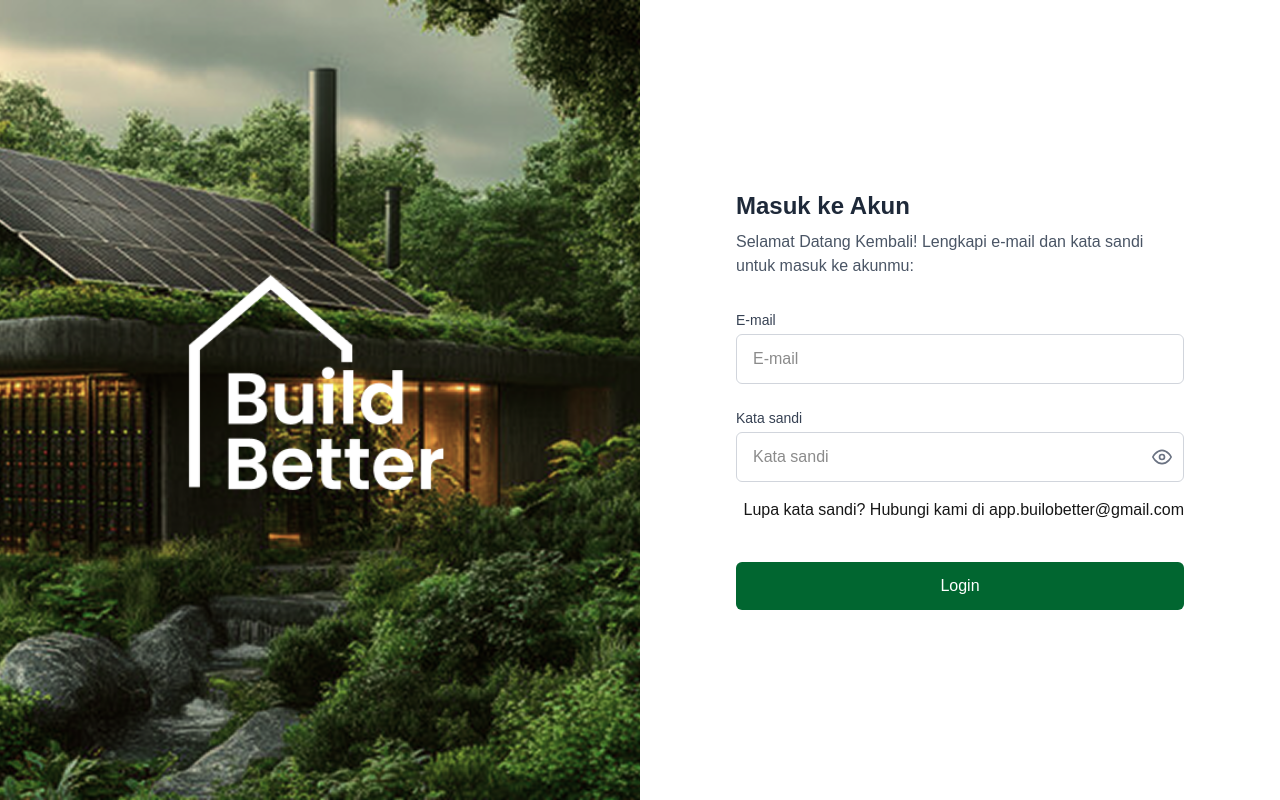
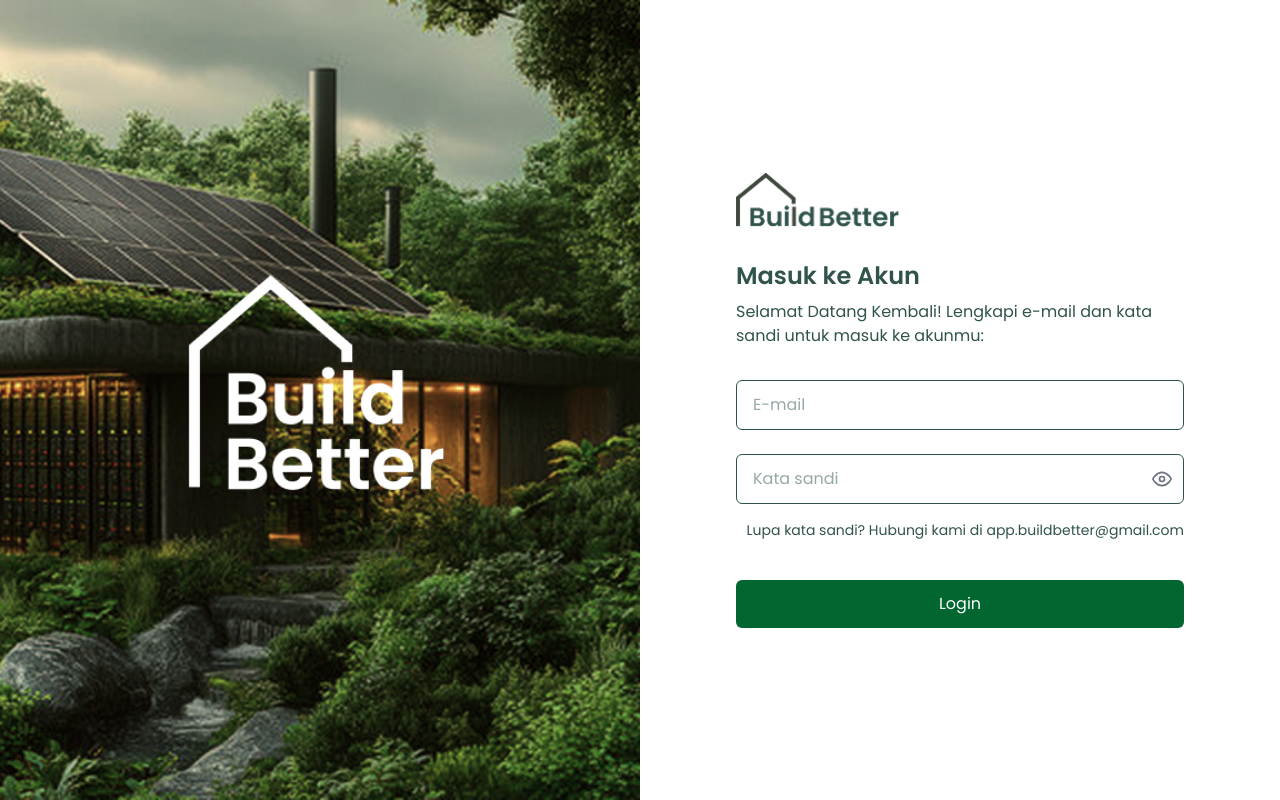
Before and after one commit to christinaa21/AdminBuildBetter, a Next.js app in the folder admin-build-better/: page / in a window 1280 px wide. Built offline with nearby package versions, Linux system fonts and the light colour scheme.

Commit message:
add color & font style

```diff
--- a/admin-build-better/src/app/globals.css
+++ b/admin-build-better/src/app/globals.css
@@ -4,26 +4,38 @@
 @tailwind utilities;
 
 :root {
-  --background: #ffffff;
-  --foreground: #171717;
-}
+  --custom-white-50: #FFFFFF;
+  --custom-white-100: #F5F5F9;
 
-@theme inline {
-  --color-background: var(--background);
-  --color-foreground: var(--foreground);
-  --font-sans: var(--font-geist-sans);
-  --font-mono: var(--font-geist-mono);
-}
+  --custom-gray-50: #D9D9D9;
+  --custom-gray-100: #C6C6C6;
+  --custom-gray-200: #ABABB0;
 
-@media (prefers-color-scheme: dark) {
-  :root {
-    --background: #0a0a0a;
-    --foreground: #ededed;
-  }
+  --custom-green-50: #BBCBCD;
+  --custom-green-100: #ABC4BE;
+  --custom-green-200: #45605A;
+  --custom-green-300: #30534B;
+  --custom-green-400: #36534D;
+  --custom-green-500: #15322C;
+  --custom-green-600: #1D322D;
+  --custom-green-700: #0E1917;
+
+  --custom-olive-50: #3F473D;
+  --custom-olive-100: #222920;
+
+  --font-poppins: 'Poppins', sans-serif;
 }
 
 body {
-  background: var(--background);
-  color: var(--foreground);
-  font-family: Arial, Helvetica, sans-serif;
+  background-color: var(--custom-white-50);
+  color: var(--custom-green-300);
+
+  font-family: var(--font-poppins);
 }
+
+/* Utility classes using CSS variables */
+.text-custom-green-300 { color: var(--custom-green-300); }
+.bg-custom-green-300 { background-color: var(--custom-green-300); }
+
+.text-custom-gray-100 { color: var(--custom-gray-100); }
+.bg-custom-gray-100 { background-color: var(--custom-gray-100); }
--- a/admin-build-better/src/app/page.tsx
+++ b/admin-build-better/src/app/page.tsx
@@ -38,47 +38,44 @@ export default function Login() {
       {/* Right side - Login Form */}
       <div className="w-full lg:w-1/2 flex flex-col justify-center px-6 md:px-12 lg:px-20 xl:px-24">
         <div className="max-w-md mx-auto w-full">
-        <div className="mb-8 lg:hidden flex items-center justify-center">
+        <div className="mb-8 flex items-center justify-left">
           <Image
             src="/logo.png"
             alt="Logo"
-            width={128}  // Set explicit width
-            height={48}  // Set explicit height
+            width={164}  // Set explicit width
+            height={56}  // Set explicit height
+            layout="intrinsic"
             priority
           />
-      </div>
-          <h1 className="text-2xl font-semibold text-gray-800 mb-2">Masuk ke Akun</h1>
-          <p className="text-gray-600 mb-8">
+        </div>
+          <h1 className="text-2xl font-semibold text-customGreen-300 mb-2 ">Masuk ke Akun</h1>
+          <p className="text-customGreen-300 mb-8">
             Selamat Datang Kembali! Lengkapi e-mail dan kata sandi untuk masuk ke akunmu:
           </p>
 
           <form onSubmit={handleSubmit}>
             <div className="mb-6">
-              <label htmlFor="email" className="block text-sm font-medium text-gray-700 mb-1">
-                E-mail
-              </label>
+
               <input
                 id="email"
                 type="email"
                 value={email}
                 onChange={(e) => setEmail(e.target.value)}
-                className="w-full px-4 py-3 border border-gray-300 rounded-md focus:outline-none focus:ring-2 focus:ring-green-600 focus:border-transparent"
+                className="w-full px-4 py-3 border border-customGreen-300 rounded-md focus:outline-none focus:ring-2 focus:ring-green-600 focus:border-transparent"
                 placeholder="E-mail"
                 required
               />
             </div>
 
             <div className="mb-4">
-              <label htmlFor="password" className="block text-sm font-medium text-gray-700 mb-1">
-                Kata sandi
-              </label>
+
               <div className="relative">
                 <input
                   id="password"
                   type={showPassword ? "text" : "password"}
                   value={password}
                   onChange={(e) => setPassword(e.target.value)}
-                  className="w-full px-4 py-3 border border-gray-300 rounded-md focus:outline-none focus:ring-2 focus:ring-green-600 focus:border-transparent"
+                  className="w-full px-4 py-3 border border-customGreen-300 rounded-md focus:outline-none focus:ring-2 focus:ring-green-600 focus:border-transparent"
                   placeholder="Kata sandi"
                   required
                 />
@@ -92,9 +89,9 @@ export default function Login() {
               </div>
             </div>
 
-            <div className="flex justify-end mb-10">
-                Lupa kata sandi?
-                Hubungi kami di app.builobetter@gmail.com
+            <div className="flex justify-end mb-10 text-sm">
+              Lupa kata sandi?
+              Hubungi kami di app.buildbetter@gmail.com
             </div>
 
             <button
--- a/admin-build-better/tailwind.config.ts
+++ b/admin-build-better/tailwind.config.ts
@@ -10,27 +10,27 @@ const config: Config = {
     extend: {
       colors: {
         customWhite: {
-          '50': '#FFFFFF',
-          '100': '#F5F5F9'
+          50: '#FFFFFF',
+          100: '#F5F5F9'
         },
         customGray: {
-          '50': '#D9D9D9',
-          '100': '#C6C6C6',
-          '200': '#ABABB0'
+          50: '#D9D9D9',
+          100: '#C6C6C6',
+          200: '#ABABB0'
         },
         customGreen: {
-          '50': '#BBCBCD',
-          '100': '#ABC4BE',
-          '200': '#45605A',
-          '300': '#30534B', // Primary
-          '400': '#36534D',
-          '500': '#15322C',
-          '600': '#1D322D',
-          '700': '#0E1917',
+          50: '#BBCBCD',
+          100: '#ABC4BE',
+          200: '#45605A',
+          300: '#30534B', // Primary
+          400: '#36534D',
+          500: '#15322C',
+          600: '#1D322D',
+          700: '#0E1917',
         },
         customOlive: {
-          '50': '#3F473D', // Primary
-          '100': '#222920'
+          50: '#3F473D', // Primary
+          100: '#222920'
         }
       },
     },
```
